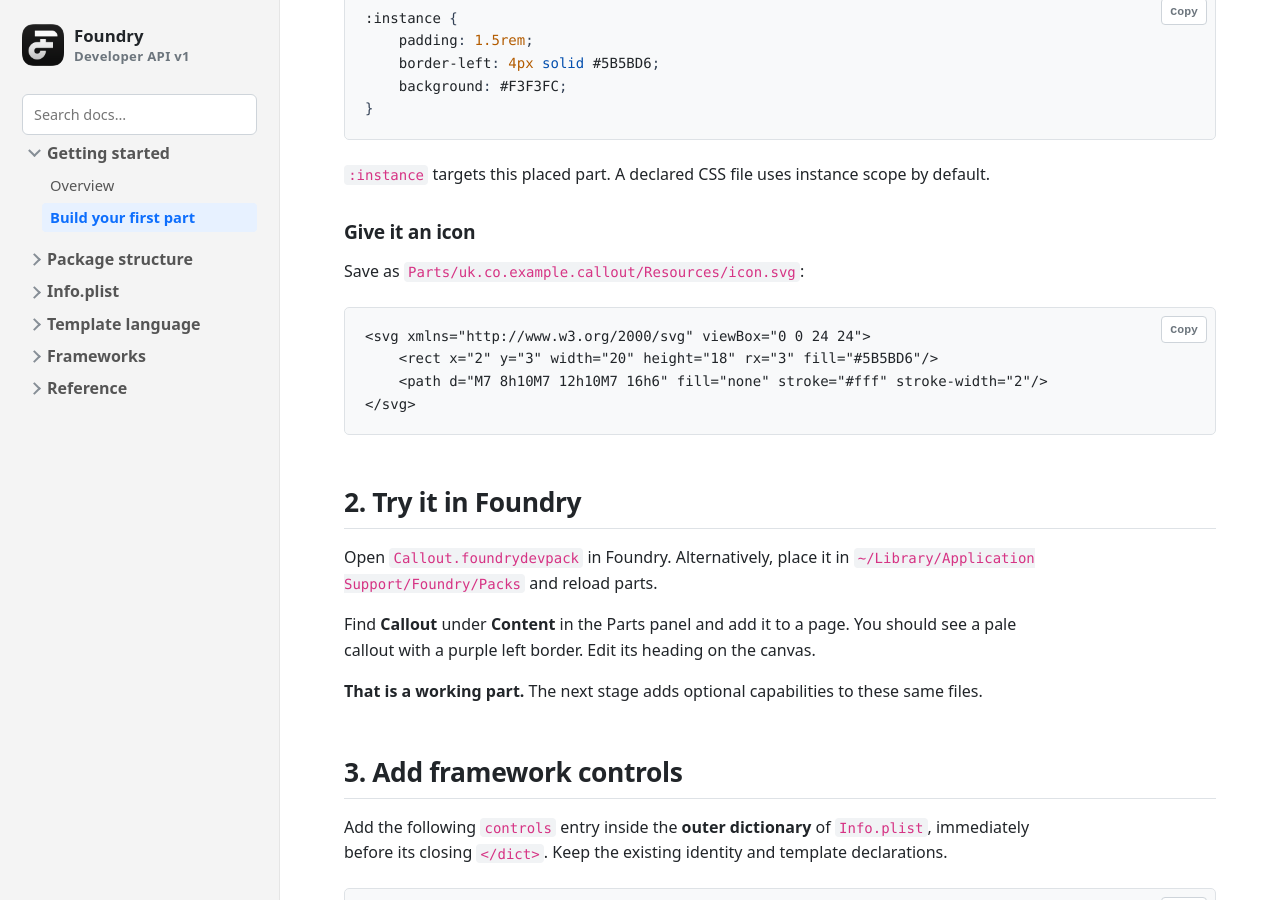
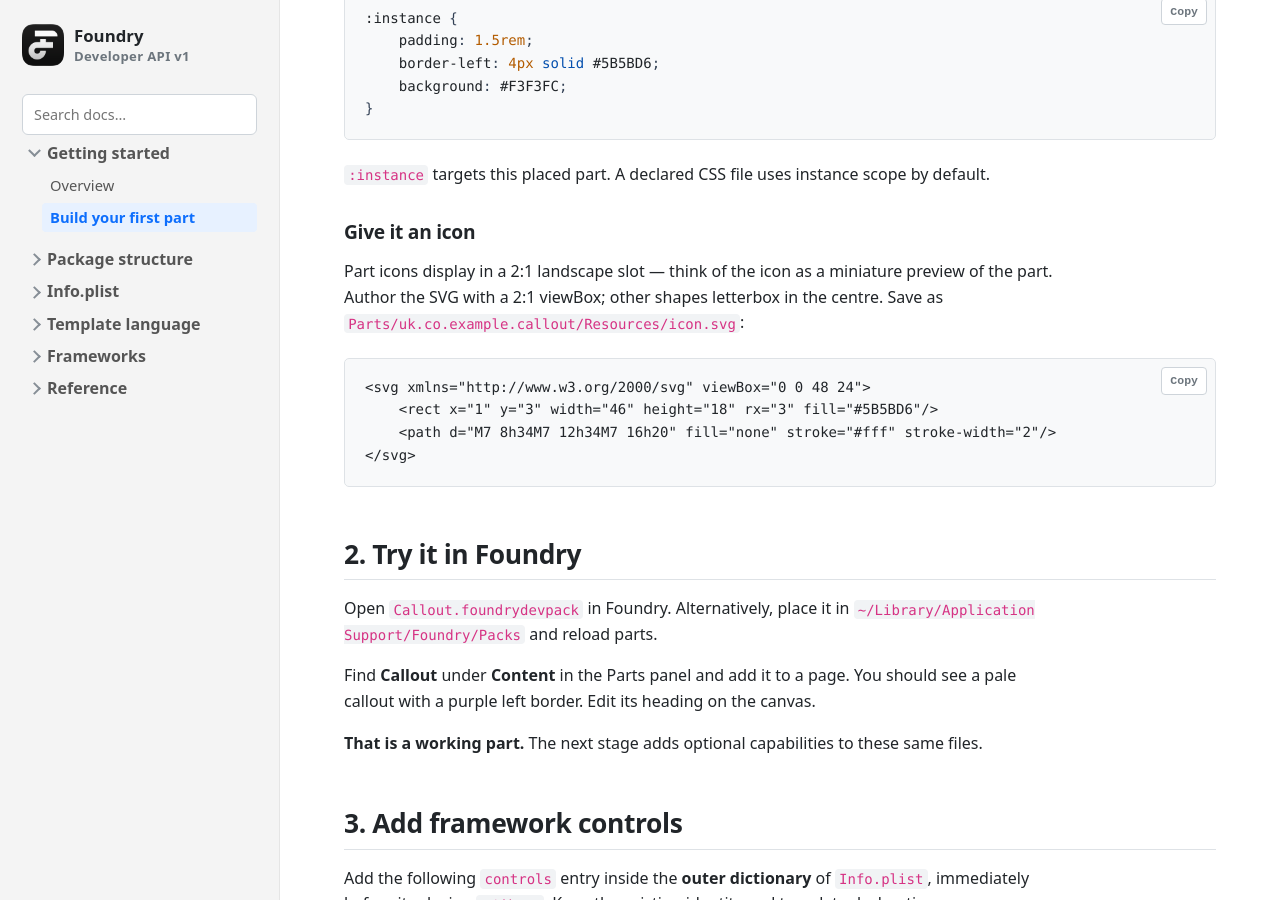
Before and after one commit to doobox/foundry-developer-api, a Jekyll site: the page built from quick-start.md, in a window 1280 px wide and 900 px high, scrolled down 1905 px. Built offline with Jekyll 4.4.1, drawn with Linux system fonts in a browser that asks for light colours.

Commit message:
Quick start: part icons are 2:1 landscape
Co-Authored-By: Claude Fable 5 <noreply@anthropic.com>

````diff
--- a/quick-start.md
+++ b/quick-start.md
@@ -88,13 +88,13 @@ Save as `Parts/uk.co.example.callout/Resources/part.css`:
 
 ### Give it an icon
 
-Save as `Parts/uk.co.example.callout/Resources/icon.svg`:
+Part icons display in a 2:1 landscape slot — think of the icon as a miniature preview of the part. Author the SVG with a 2:1 viewBox; other shapes letterbox in the centre. Save as `Parts/uk.co.example.callout/Resources/icon.svg`:
 
 <!-- starter:icon.svg -->
 ```svg
-<svg xmlns="http://www.w3.org/2000/svg" viewBox="0 0 24 24">
-    <rect x="2" y="3" width="20" height="18" rx="3" fill="#5B5BD6"/>
-    <path d="M7 8h10M7 12h10M7 16h6" fill="none" stroke="#fff" stroke-width="2"/>
+<svg xmlns="http://www.w3.org/2000/svg" viewBox="0 0 48 24">
+    <rect x="1" y="3" width="46" height="18" rx="3" fill="#5B5BD6"/>
+    <path d="M7 8h34M7 12h34M7 16h20" fill="none" stroke="#fff" stroke-width="2"/>
 </svg>
 ```
 
````
